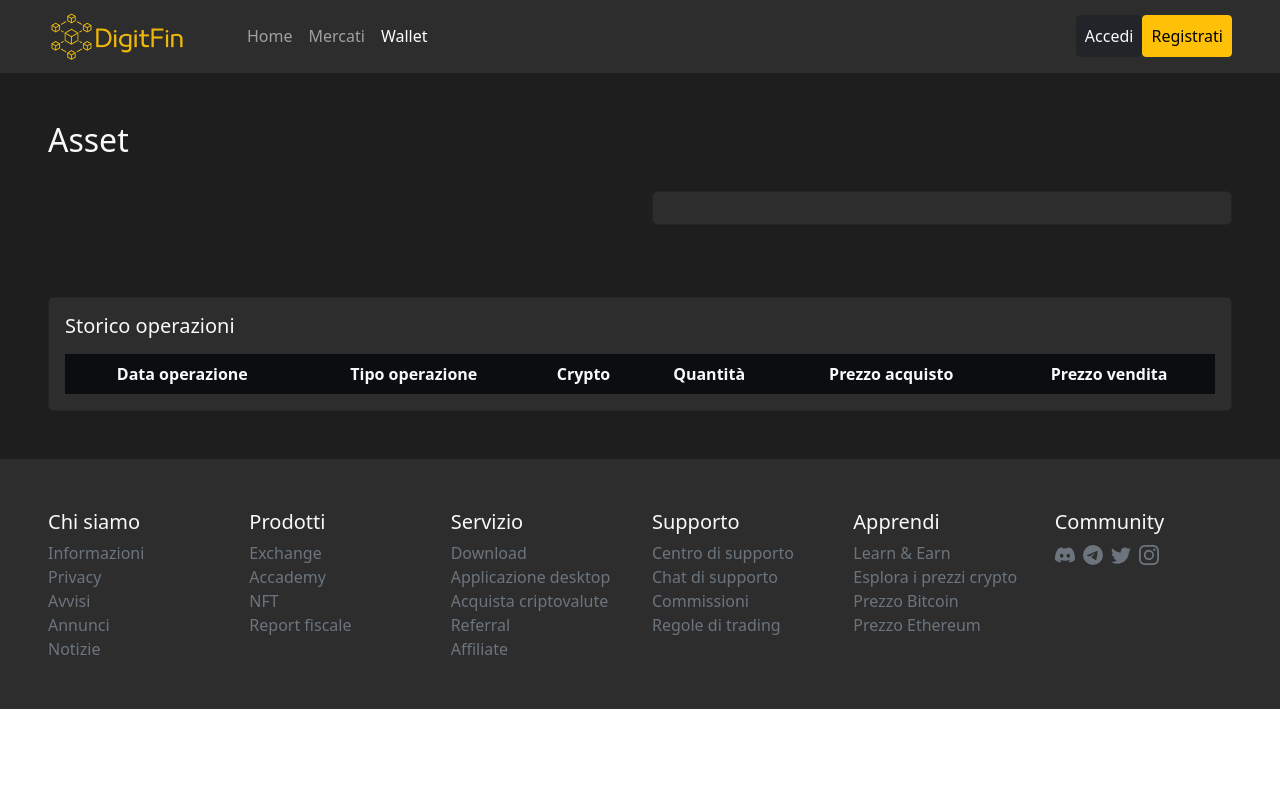
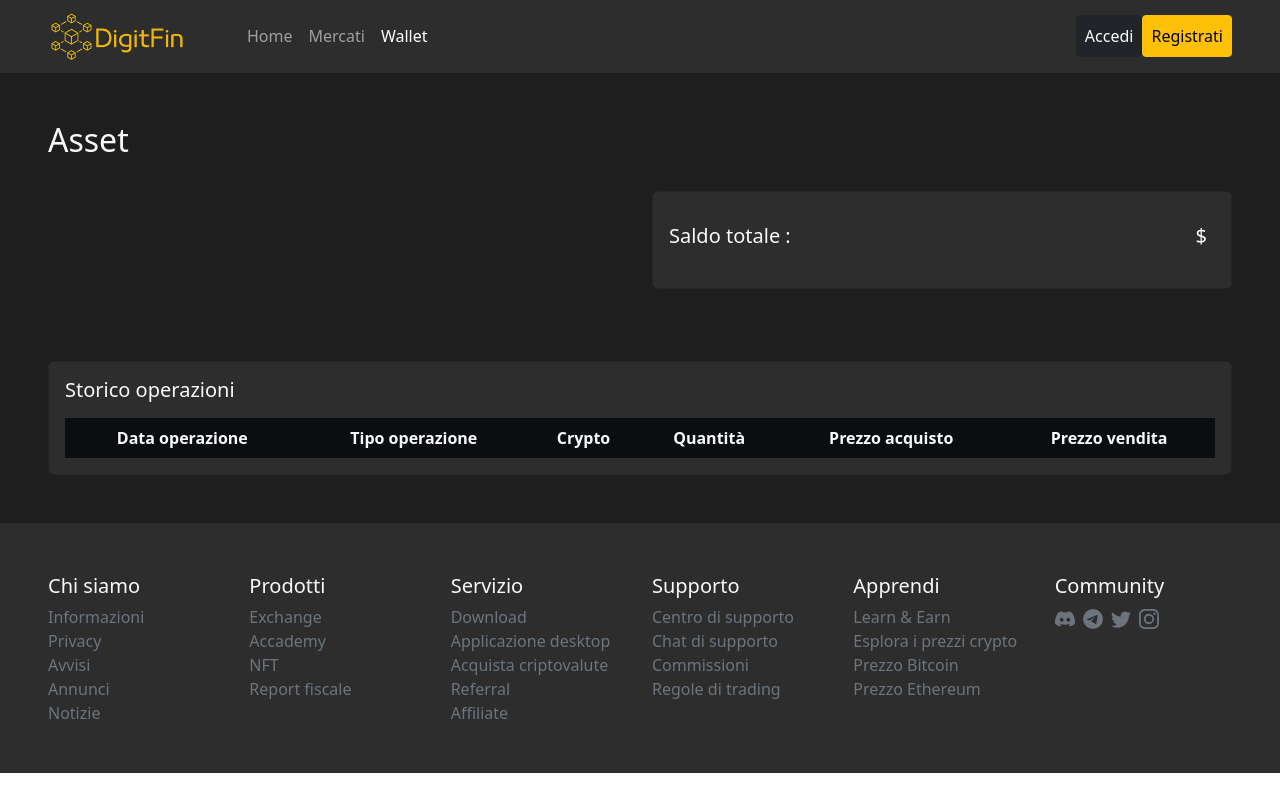
Before and after one commit to Massimiliano2022/CAPSTONE-PROJECT-FRONTEND, a React (Create React App) app: page /wallet in a window 1280 px wide. Built offline with nearby package versions, Linux system fonts and the light colour scheme.

Commit message:
Aggiunto saldo totale parziale in MyAssetTable

```diff
--- a/src/components/MyAssetTable.jsx
+++ b/src/components/MyAssetTable.jsx
@@ -26,6 +26,7 @@ const MyAssetTable = ({ walletCorrente }) => {
     };
 
     const [updatedListaAsset, setUpdatedListaAsset] = useState([]);
+    const [totaleParzialeSaldo, setTotaleParzialeSaldo] = useState();
 
     useEffect(() => {
         if (walletCorrente && walletCorrente.listaAsset) {
@@ -39,12 +40,15 @@ const MyAssetTable = ({ walletCorrente }) => {
 
             const updatedListaAsset = [...walletCorrente.listaAsset, oggettoSaldo];
             setUpdatedListaAsset(updatedListaAsset);
+
+            setTotaleParzialeSaldo(updatedListaAsset.reduce((total, asset) => total + (asset.crypto.prezzo * asset.quantita), 0).toFixed(2));
+
         }
     }, [walletCorrente]);
 
     return (
         <>
-            {!walletCorrente && !walletCorrente.listaAsset ? (
+            {!walletCorrente && !walletCorrente.listaAsset && !totaleParzialeSaldo ? (
                 <div className="d-flex justify-content-center align-items-center" >
                     <Spinner animation="grow" variant="warning" />
                 </div>
@@ -53,6 +57,14 @@ const MyAssetTable = ({ walletCorrente }) => {
                     <Card.Body>
                         <Table className='text-light m-0'>
                             <tbody className="d-flex flex-column">
+                                <tr className="d-flex flex-row justify-content-between align-items-center my-2">
+                                    <td className="d-flex align-items-center p-0">
+                                        <h5>Saldo totale :</h5>
+                                    </td>
+                                    <td className="d-flex flex-column text-end">
+                                        <h5>$ {totaleParzialeSaldo}</h5>
+                                    </td>
+                                </tr>
                                 {updatedListaAsset && updatedListaAsset.map(asset => (
                                     <tr key={asset.crypto.simbolo} className="d-flex flex-row justify-content-between align-items-center my-2">
                                         <td className="d-flex align-items-center p-0">
```
Lines whose indentation alone changed are shown as unchanged.
